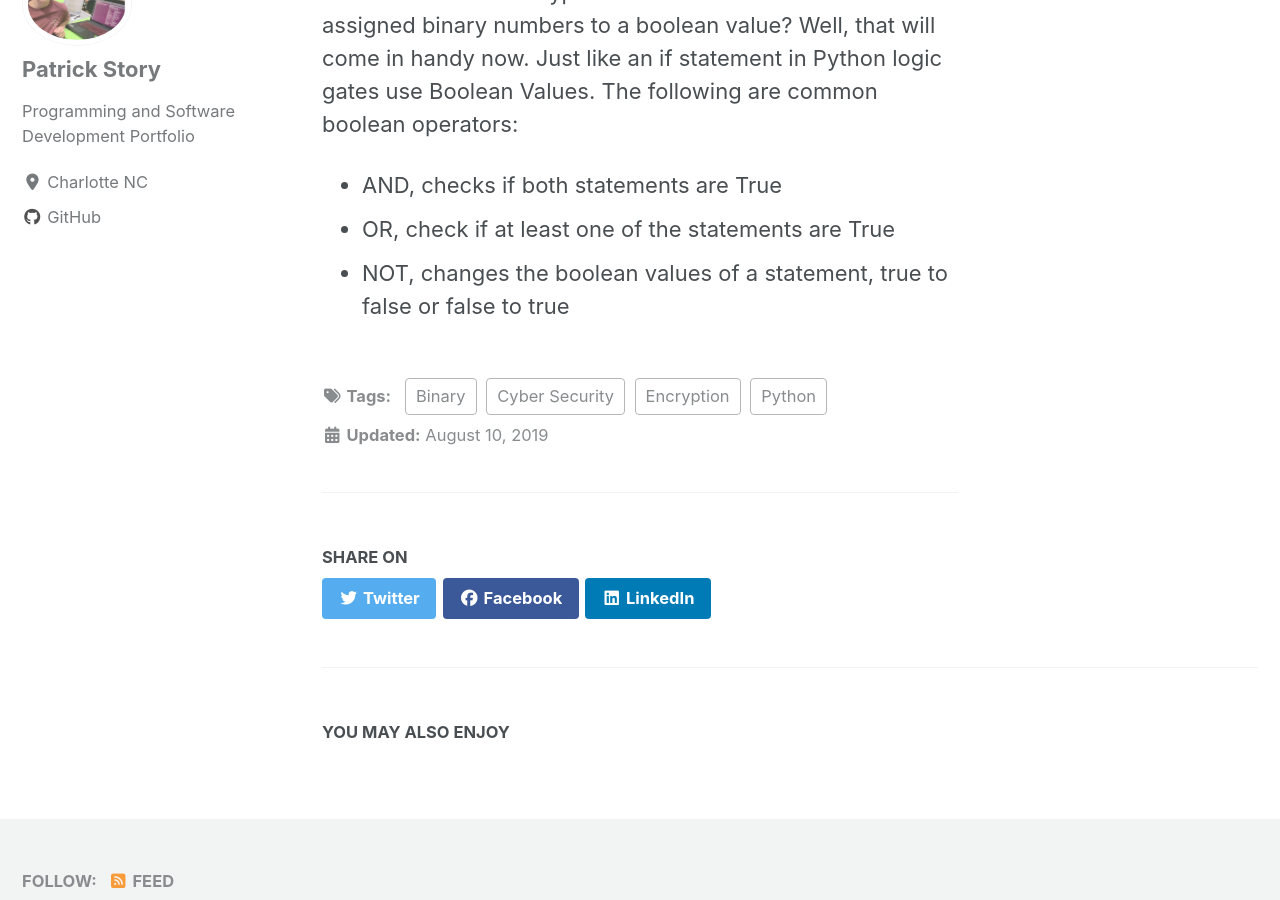
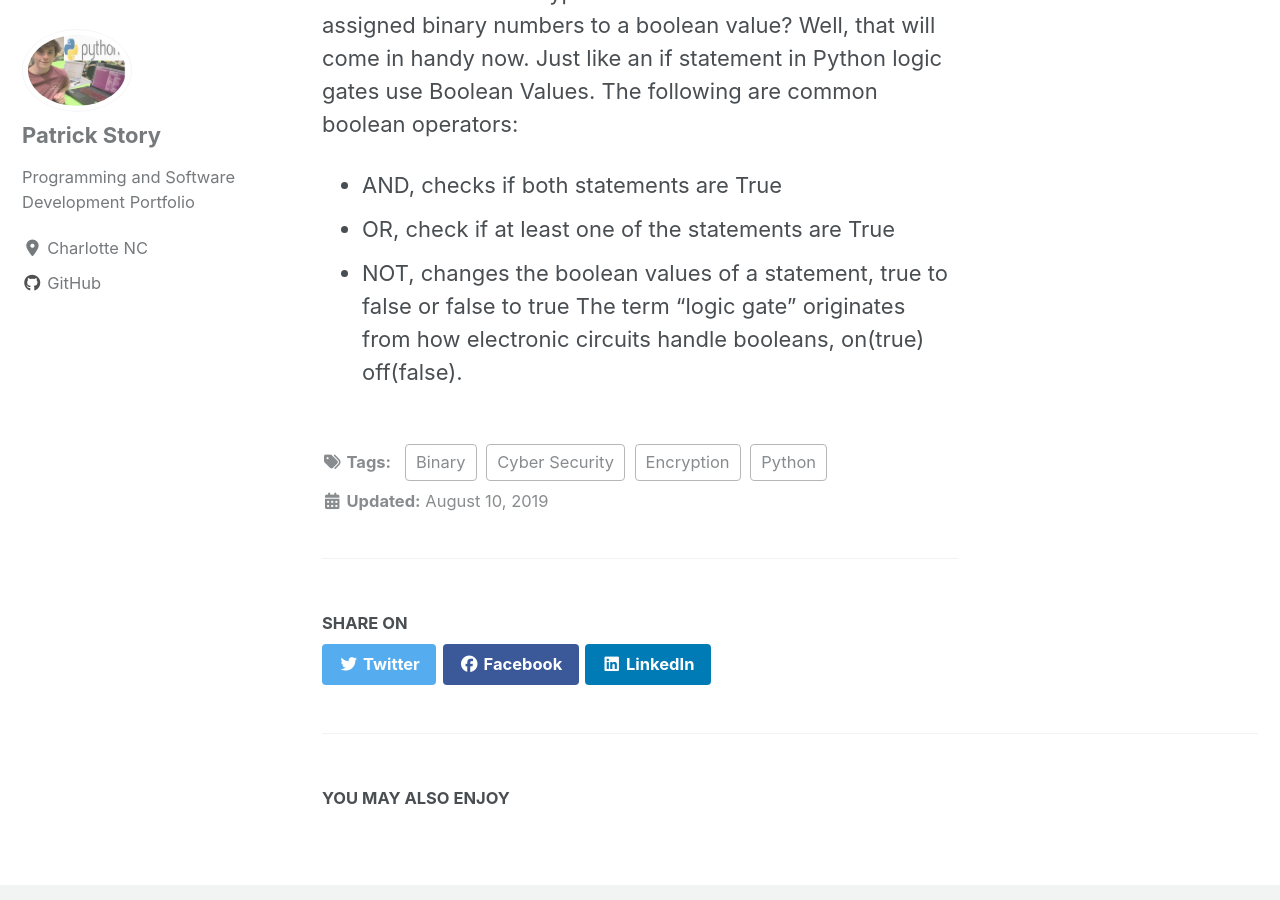
Before and after one commit to Patchyst/Patchyst.github.io, a Jekyll site: the page built from _posts/2019-08-10-steamcipher.md, in a window 1280 px wide and 900 px high, scrolled down 2492 px. Built offline with Jekyll 4.4.1, drawn with Linux system fonts in a browser that asks for light colours; cached includes are drawn as plain includes; nearby versions of some CDN libraries; some of the changed text lies outside the part shown.

Commit message:
Updating XOR streacm cipher project

```diff
--- a/_posts/2019-08-10-steamcipher.md
+++ b/_posts/2019-08-10-steamcipher.md
@@ -34,3 +34,4 @@ The following are common boolean operators:
 * AND, checks if both statements are True
 * OR, check if at least one of the statements are True
 * NOT, changes the boolean values of a statement, true to false or false to true
+The term "logic gate" originates from how electronic circuits handle booleans, on(true) off(false).
```
